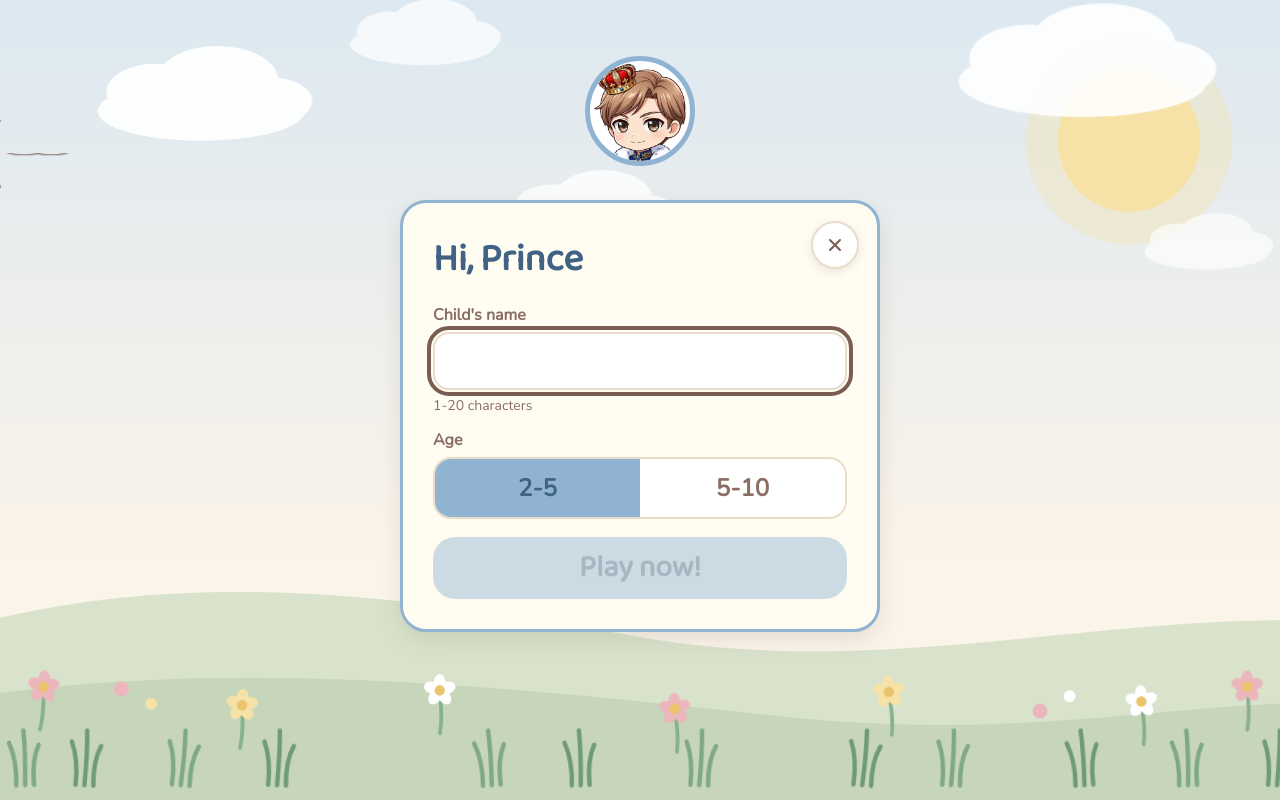
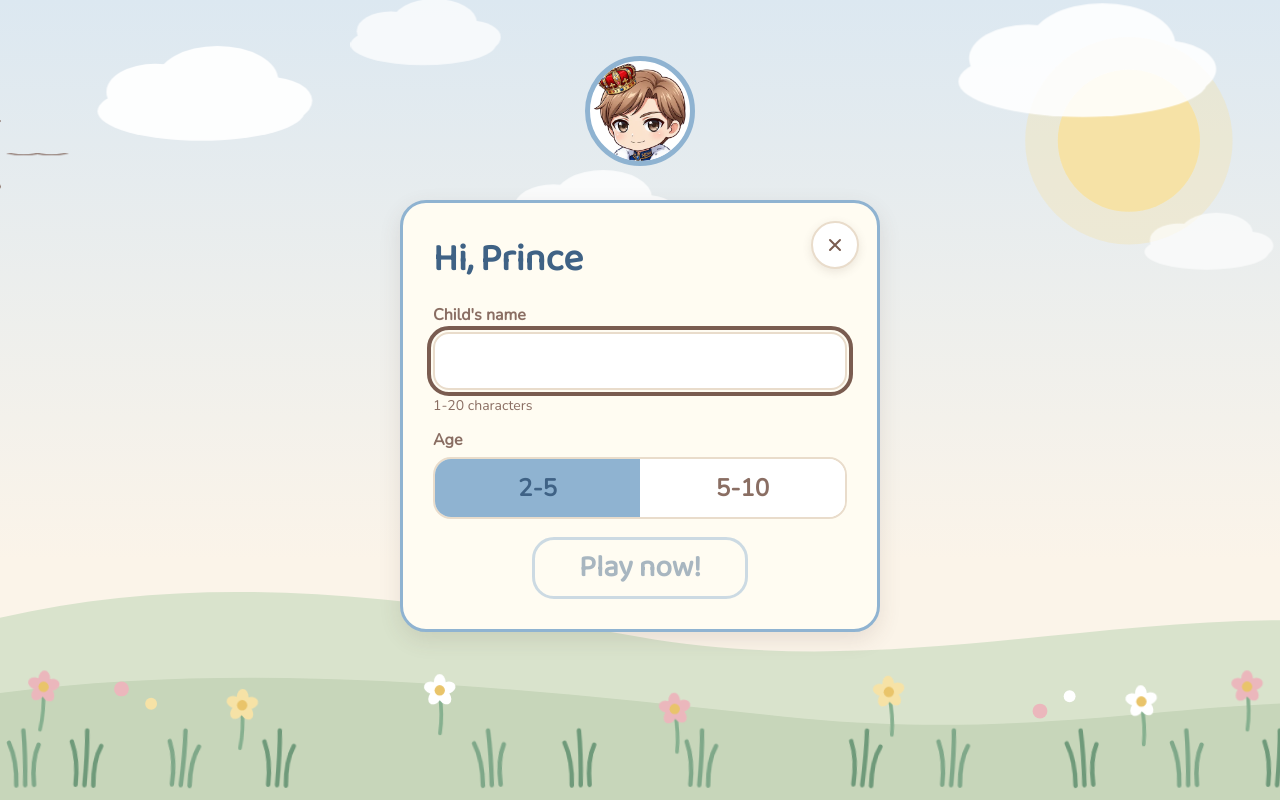
Before and after one commit to ThanhPhat1080/child-mini-game-global, a Next.js app: page /play/guest in a window 1280 px wide. Both pictures are taken after a click on the button "Boy". Built offline with nearby package versions, Linux system fonts and the light colour scheme.

Commit message:
fix(guest): Play now! as an outlined button, text and border in the gender colour, no fill
Co-Authored-By: Claude Haiku 5.5 <noreply@anthropic.com>

```diff
--- a/app/play/guest/guest.module.css
+++ b/app/play/guest/guest.module.css
@@ -43,8 +43,9 @@
 .segBtn:focus-visible { outline: 4px solid #7a5c50; outline-offset: -4px; }
 .segOn { background: #8fb3d1; color: #3f6285; }
 .formGirl .segOn { background: #e59aa1; color: #9a4550; }
-.ok { margin-top: 18px; width: 100%; height: 62px; border-radius: 22px; border: 0; font: 800 30px 'Baloo 2', 'Nunito', sans-serif; background: #8fb3d1; color: #3f6285; cursor: pointer; }
-.formGirl .ok { background: #e59aa1; color: #9a4550; }
+/* Play now!: no fill, a coloured border and text, as wide as its label, centred */
+.ok { display: block; margin: 18px auto 0; height: 62px; padding: 0 44px; border-radius: 22px; border: 3px solid #8fb3d1; background: transparent; font: 800 30px 'Baloo 2', 'Nunito', sans-serif; color: #3f6285; cursor: pointer; }
+.formGirl .ok { border-color: #e59aa1; color: #9a4550; }
 .ok:disabled { opacity: 0.45; cursor: not-allowed; }
 .ok:focus-visible { outline: 4px solid #7a5c50; outline-offset: 3px; }
 .closeX { position: absolute; top: 18px; right: 18px; width: 48px; height: 48px; border-radius: 50%; border: 2px solid #e9dccb; background: #fff; color: #7a5c50; box-shadow: 0 3px 10px rgba(90, 64, 56, 0.12); cursor: pointer; display: flex; align-items: center; justify-content: center; padding: 0; }
```
